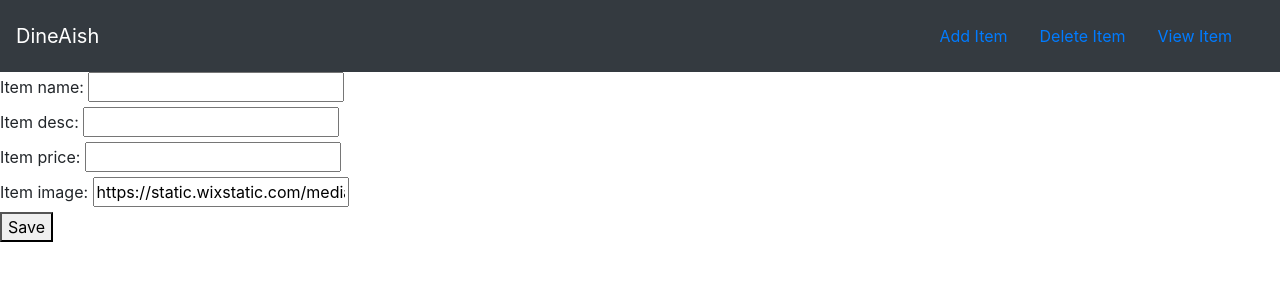
After one commit to a-kumar5/FoodWebsite, a Django app: page /food/add in a window 1280 px wide. The commit adds this page. Shown: the top 300 px of the page. Run offline with Django 5.2, Linux system fonts and the light colour scheme.

Commit message:
code changes for forms

```diff
--- /dev/null
+++ b/food/forms.py
@@ -0,0 +1,7 @@
+from django import forms
+from .models import Item
+
+class ItemForm(forms.ModelForm):
+    class Meta:
+        model = Item
+        fields = ['item_name', 'item_desc', 'item_price', 'item_image']
--- a/food/templates/food/base.html
+++ b/food/templates/food/base.html
@@ -11,7 +11,7 @@
     <nav class="navbar navbar-dark bg-dark">
         <a href="#" class="navbar-brand">DineAish</a>
         <div class="navbar">
-            <a class= "nav-item nav-link" href="#">Add Item</a>
+            <a class= "nav-item nav-link" href="{% url 'food:create_item' %}">Add Item</a>
             <a class= "nav-item nav-link" href="#">Delete Item</a>
             <a class= "nav-item nav-link" href="#">View Item</a>
         </div>
--- /dev/null
+++ b/food/templates/food/item-form.html
@@ -0,0 +1,8 @@
+{% extends 'food/base.html' %}
+{% block body %}
+<form method="post">
+    {% csrf_token %}
+    {{ form }}
+    <button type="submit">Save</button>
+</form>
+{% endblock %}
--- a/food/urls.py
+++ b/food/urls.py
@@ -10,4 +10,5 @@
     path('<int:item_id>/', views.detail, name="detail"),
     # /food/item/
     path('item/', views.item, name="item"),
+    path('add', views.create_item, name="create_item")
 ]
--- a/food/views.py
+++ b/food/views.py
@@ -1,9 +1,10 @@
-from django.shortcuts import render
+from django.shortcuts import render, redirect
 from django.http import HttpResponse
 from datetime import datetime, timedelta
 
 from django.template import loader
 
+from .forms import ItemForm
 from .models import Item
 
 # Create your views here.
@@ -25,3 +26,13 @@
         'item': item,
     }
     return render(request,'food/detail.html',context)
+
+
+def create_item(request):
+    form = ItemForm(request.POST or None)
+
+    if form.is_valid():
+        form.save()
+        return redirect('food:index')
+
+    return render(request, "food/item-form.html",{ 'form': form})
```
